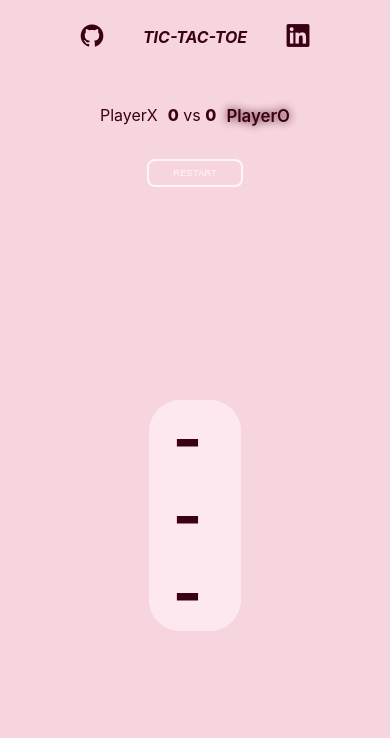
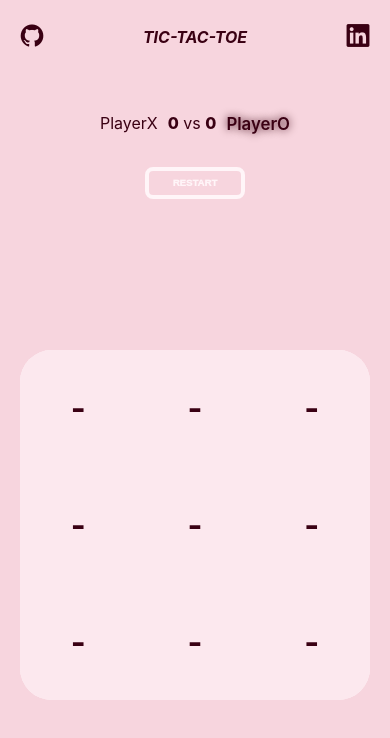
Before and after one commit to mendexco/tic-tac-toe-angular, an Angular app: page / in a window 390 px wide. Shown: the top 738 px of the page. Built offline with nearby package versions, Linux system fonts and the light colour scheme.

Commit message:
refactor(css): considering match media

```diff
--- a/src/app/app.component.scss
+++ b/src/app/app.component.scss
@@ -8,6 +8,7 @@
 
   main {
     height: 100vh;
+    gap: 8px;
   }
 
   section {
--- a/src/app/components/match-manager/match-manager.component.scss
+++ b/src/app/components/match-manager/match-manager.component.scss
@@ -31,11 +31,12 @@
       background-color: transparent;
       border-color: var(--font-color-primary);
       border-style: solid;
-      border-width: 2px;
+      border-width: 4px;
       border-radius: 0.5rem;
       color: var(--white);
       cursor: pointer;
       font-size: 0.6rem;
+      font-weight: 1000;
       padding: 0.4rem 1.5rem;
       transition: background-color 0.3s;
 
--- a/src/app/components/panel/panel.component.scss
+++ b/src/app/components/panel/panel.component.scss
@@ -6,4 +6,8 @@
   margin: auto;
   overflow: hidden;
   width: 40%;
+
+  @media (max-width: 768px) {
+    width: 100%;
+  }
 }
--- a/src/app/components/square/square.component.scss
+++ b/src/app/components/square/square.component.scss
@@ -29,9 +29,17 @@
 
   p {
     color: var(--font-color-primary);
-    font-size: 4em;
+    font-size: 2em;
     margin: 0;
     text-align: center;
     user-select: none;
+
+    @media (min-width: 425) {
+      font-size: 3em;
+    }
+
+    @media (min-width: 1024px) {
+      font-size: 4em;
+    }
   }
 }
--- a/src/styles.scss
+++ b/src/styles.scss
@@ -35,5 +35,9 @@
   body {
     margin: 0;
     padding: 0 80px;
+
+    @media (max-width: 1024px) {
+      padding: 0 20px;
+    }
   }
 }
```
